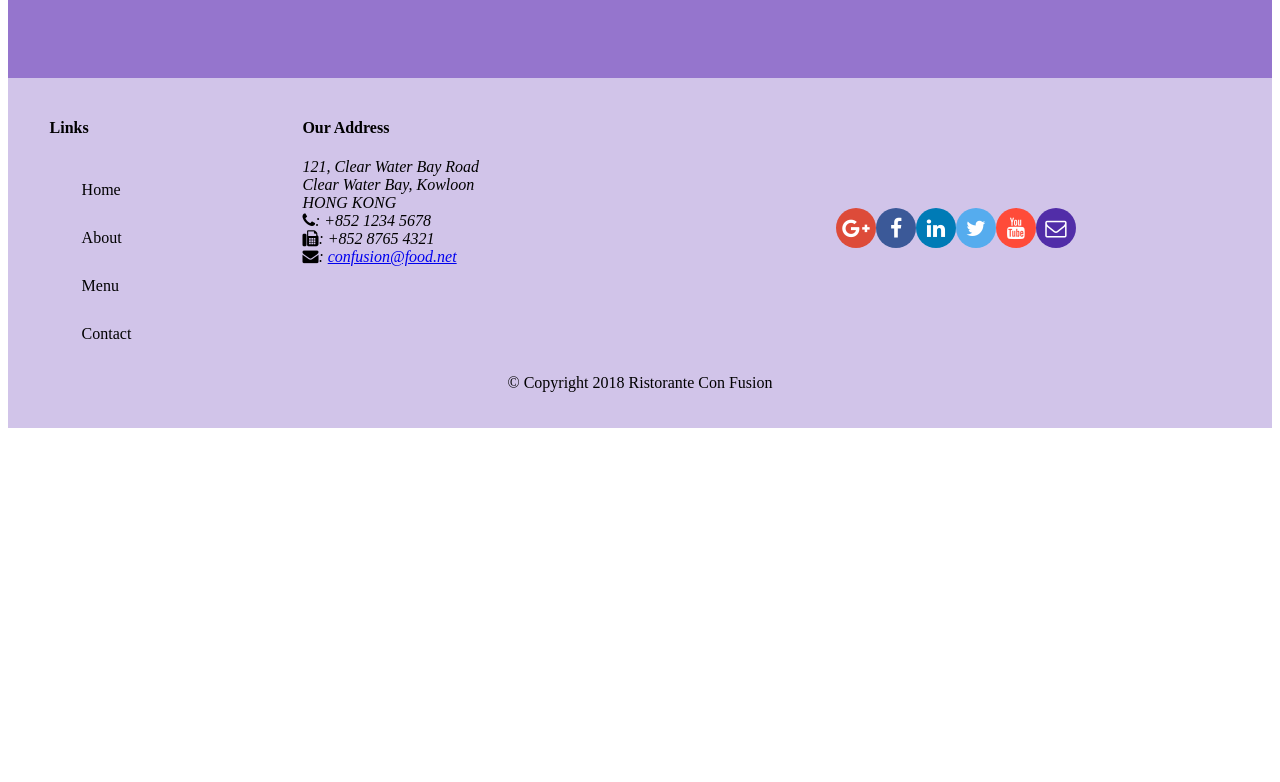
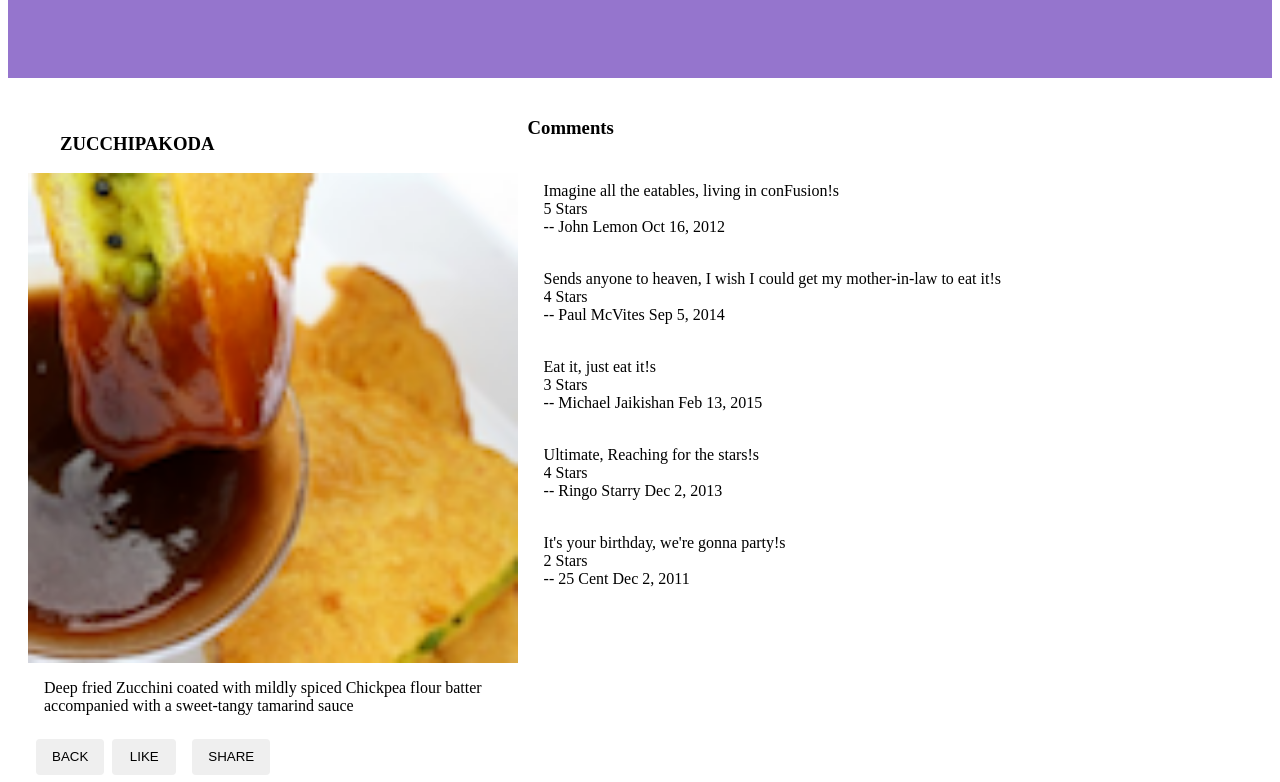
Before and after one commit to ravinder2932/angular, an Angular app: page /dishdetail/1 in a window 1280 px wide. Before the commit this address led to /. Shown: the part 238-1020 px from the top of the page. Before the commit the page ends 800 px from the top, so only its background shows below. Built offline with nearby package versions, Linux system fonts and the light colour scheme.

Commit message:
Single Page Application Part 2

```diff
--- a/src/app/app-routing/routes.ts
+++ b/src/app/app-routing/routes.ts
@@ -12,4 +12,5 @@
   { path: 'menu',     component: MenuComponent },
   { path: '', redirectTo: '/home', pathMatch: 'full' },
   { path: 'contactus',     component: ContactComponent },
+  { path: 'dishdetail/:id',     component: DishdetailComponent },
 ];
--- a/src/app/dishdetail/dishdetail.component.html
+++ b/src/app/dishdetail/dishdetail.component.html
@@ -13,6 +13,7 @@
           			<p>{{ dish.description}} </p>
         		</mat-card-content>
         		<mat-card-actions>
+               <button mat-button (click)="goBack()">BACK</button>
           			<button mat-button>LIKE</button>
           			<button mat-button>SHARE</button>
         		</mat-card-actions>
--- a/src/app/dishdetail/dishdetail.component.ts
+++ b/src/app/dishdetail/dishdetail.component.ts
@@ -1,5 +1,10 @@
 import { Component, OnInit, ViewEncapsulation, Input } from '@angular/core';
 import { Dish } from '../shared/dish';
+import { DishService } from '../services/dish.service';
+
+import { Params, ActivatedRoute } from '@angular/router';
+import { Location } from '@angular/common';
+
 
 
 @Component({
@@ -11,14 +16,19 @@
 
 export class DishdetailComponent implements OnInit {
 
-  @Input()
-  dish: Dish;
+ dish: Dish;
 
-	constructor() { }
+  constructor(private dishservice: DishService,
+    private route: ActivatedRoute,
+    private location: Location) { }
 
+  ngOnInit() {
+    const id = +this.route.snapshot.params['id'];
+    this.dish = this.dishservice.getDish(id);
+  }
 
-
-	ngOnInit() {
-	}
+  goBack(): void {
+    this.location.back();
+  }
 
 }
--- a/src/app/footer/footer.component.html
+++ b/src/app/footer/footer.component.html
@@ -9,10 +9,10 @@
       <div fxFlex="40" fxFlexOffset="20px">
         <h4>Links</h4>
         <mat-list>
-          <mat-list-item><a mat-button>Home</a></mat-list-item>
+          <mat-list-item><a mat-button routerLink="/home">Home</a></mat-list-item>
           <mat-list-item><a mat-button>About</a></mat-list-item>
-          <mat-list-item><a mat-button>Menu</a></mat-list-item>
-          <mat-list-item><a mat-button>Contact</a></mat-list-item>
+          <mat-list-item><a mat-button routerLink="/menu">Menu</a></mat-list-item>
+          <mat-list-item><a mat-button routerLink="/contactus">Contact</a></mat-list-item>
         </mat-list>
       </div>
       <div fxFlex="55">
--- a/src/app/menu/menu.component.html
+++ b/src/app/menu/menu.component.html
@@ -11,7 +11,7 @@
 
   <div fxFlex>
     <mat-grid-list cols="2" rowHeight="200px">
-      <mat-grid-tile *ngFor="let dish of dishes" (click) = "onSelect(dish)">
+      <mat-grid-tile *ngFor="let dish of dishes" [routerLink]="['/dishdetail', dish.id]">
         <img height="200px" src={{dish.image}} alt={{dish.name}}>
         <mat-grid-tile-footer>
           <h1 matLine>{{dish.name | uppercase}}</h1>
@@ -19,5 +19,5 @@
       </mat-grid-tile>
     </mat-grid-list>
   </div>
-    <app-dishdetail [dish] = "selectedDish"></app-dishdetail>
+
   </div>
```
Also changed, not shown: 1 other file (tests, documents, lock files or other folders).
